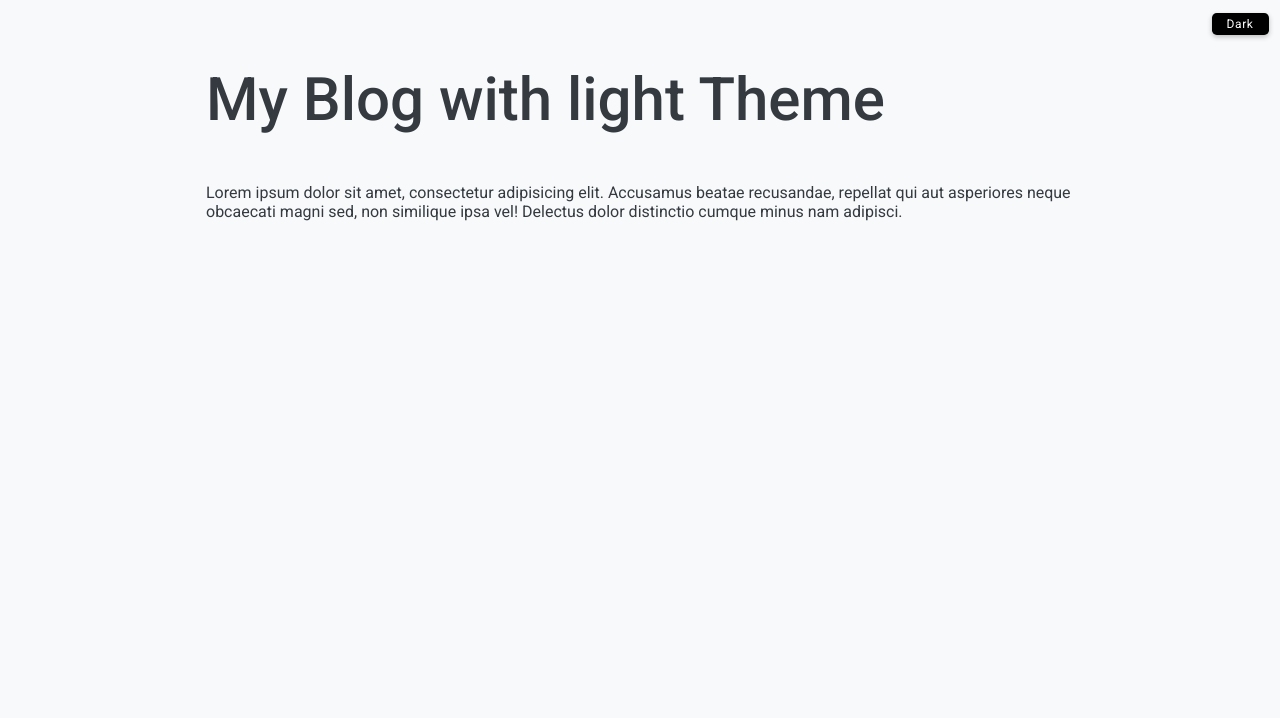
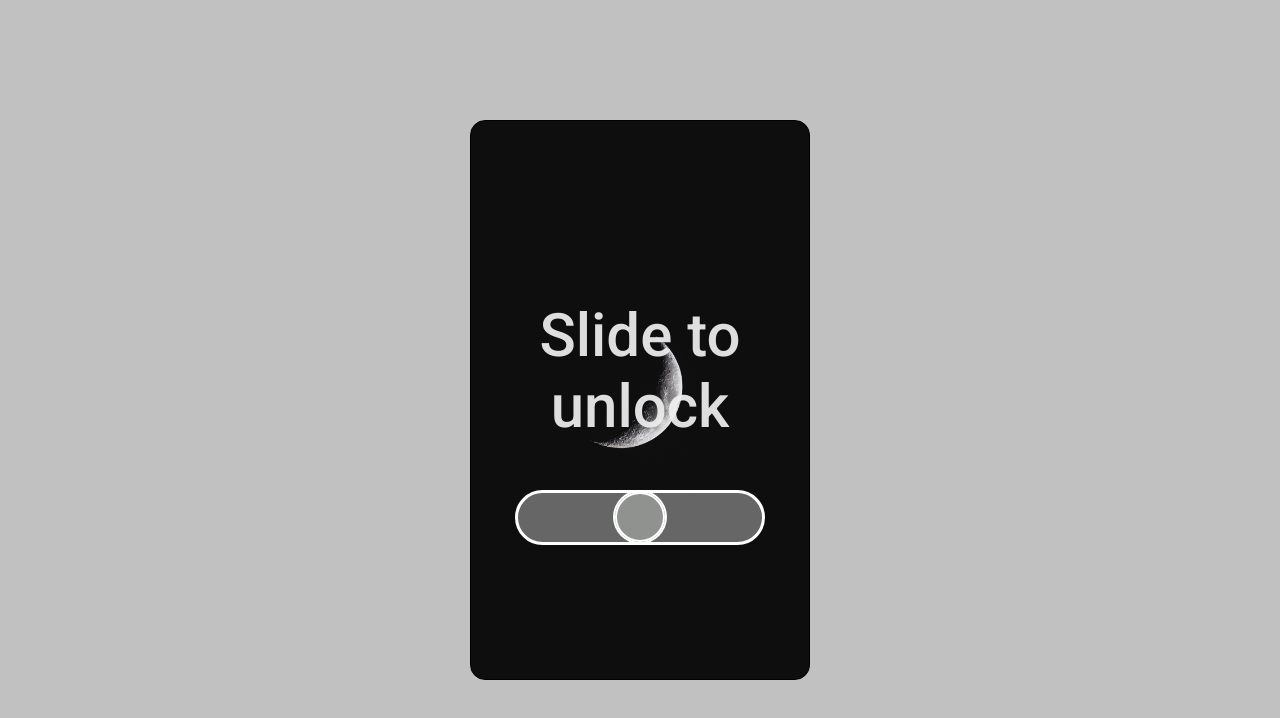
Before and after one commit to Bezobrazz/projects-sendbox, a React (Create React App) app: page / in a window 1280 px wide. Shown: the top 718 px of the page. Built offline with nearby package versions, Linux system fonts and the light colour scheme.

Commit message:
08-slide-to-unlock

```diff
--- a/src/App.js
+++ b/src/App.js
@@ -1,5 +1,6 @@
 import "./App.css";
-import LightAndDarkMode from "./projects/07-LightAndDarkModeApp/LightAndDarkMode";
+import SlideToUnlockApp from "./projects/08-slide-to-unlock/SlideToUnlockApp";
+// import LightAndDarkMode from "./projects/07-LightAndDarkModeApp/LightAndDarkMode";
 // import AlertApp from "./projects/05-alerts/AlertApp";
 // import RandomizeColors from "./projects/02-randomize-colors/RandomizeColors";
 // import LikeMyPhoto from "./projects/03-like-my-photo/LikeMyPhoto";
@@ -16,7 +17,8 @@ function App() {
       {/* <TestimonialsApp /> */}
       {/* <AlertApp /> */}
       {/* <TemperatureControllerApp /> */}
-      <LightAndDarkMode />
+      {/* <LightAndDarkMode /> */}
+      <SlideToUnlockApp />
     </div>
   );
 }
--- /dev/null
+++ b/src/projects/08-slide-to-unlock/LockSlider.css
@@ -0,0 +1,27 @@
+.slider::-webkit-slider-thumb {
+  -webkit-appearance: none;
+  width: 50px;
+  height: 50px;
+  background: rgba(188, 190, 188, 0.5);
+  background-size: 50px 50px;
+  cursor: pointer;
+  border-radius: 50%;
+  border: 2px solid #fff;
+  box-shadow: 0 0 0 2px #fff;
+  transition: all 0.2s ease;
+}
+.slider::-webkit-slider-thumb:active {
+  background: rgba(188, 190, 188, 0.8);
+}
+.unlockIcon {
+  position: absolute;
+  top: 70%;
+  left: 50%;
+  transform: translate(-50%, -50%);
+  width: 30px;
+  height: 30px;
+  background: url(https://s3-us-west-2.amazonaws.com/s.cdpn.io/1083533/lock.svg)
+    no-repeat;
+  background-size: 30px 30px;
+  transition: all 0.2s ease;
+}
--- /dev/null
+++ b/src/projects/08-slide-to-unlock/LockSlider.jsx
@@ -0,0 +1,47 @@
+import React from "react";
+import "./LockSlider.css";
+
+export default function LockSlider({ handleInput, sliderValue, width }) {
+  let sliderStyle = {
+    appearance: "none",
+    width: !width ? "300px" : width,
+    height: "55px",
+    background: "rgba(188, 190, 188, 0.5)",
+    outline: "none",
+    borderRadius: "50px",
+    border: "3px solid white",
+    overflow: "hidden",
+    position: "relative",
+    "&::-webkit-slider-thumb": {
+      appearance: "none",
+      width: "50px",
+      height: "50px",
+      background: "rgba(188, 190, 188, 0.5)",
+      borderRadius: "50%",
+
+      position: "absolute",
+      top: "0",
+      left: "0",
+      cursor: "pointer",
+      transition: "all 0.2s ease-in-out",
+      "&:hover": {
+        background: "rgba(188, 190, 188, 0.8)",
+      },
+      "&:active": {
+        background: "rgba(188, 190, 188, 1)",
+      },
+    },
+  };
+
+  return (
+    <div>
+      <input
+        type="range"
+        className="slider"
+        style={sliderStyle}
+        onInput={handleInput}
+        value={sliderValue}
+      />
+    </div>
+  );
+}
--- /dev/null
+++ b/src/projects/08-slide-to-unlock/SlideToUnlockApp.jsx
@@ -0,0 +1,75 @@
+import React, { useState, useEffect } from "react";
+import LockSlider from "./LockSlider";
+import { AiFillUnlock } from "react-icons/ai";
+import HomeSkreenImg from "./img/home.jpg";
+import LockSkreenImg from "./img/moon.jpg";
+
+export default function SlideToUnlockApp() {
+  const [uiProps, setUiProps] = useState({
+    uiText: "Slide to unlock",
+    uiColor: "#eeee",
+    uiBg: `url(${LockSkreenImg})center/cover no-repeat`,
+  });
+
+  const [showLockSlider, setShowLockSlider] = useState(true);
+  const [lockSliderValue, setLockSliderValue] = useState("0");
+  const handleLockSliderInput = (e) => {
+    // setLockSliderValue(0);
+    setLockSliderValue(e.target.value);
+    // if (e.target.value >= 100) {
+    //   setUiProps({
+    //     uiText: "Unlocked",
+    //     uiColor: "black",
+    //     uiBg: `url(${HomeSkreenImg})center/cover no-repeat`,
+    //   });
+    //   setShowLockSlider(false);
+    // }
+  };
+  const lockScreen = () => {
+    setLockSliderValue("0");
+    setShowLockSlider(true);
+    setUiProps({
+      uiText: "Slide to unlock",
+      uiColor: "#eeee",
+      uiBg: `url(${LockSkreenImg})center/cover no-repeat`,
+    });
+  };
+
+  useEffect(() => {
+    document.body.style.background = "#9999";
+    if (lockSliderValue === "100") {
+      setShowLockSlider(false);
+      setLockSliderValue("0");
+      setUiProps({
+        uiText: "Unlocked",
+        uiColor: "black",
+        uiBg: `url(${HomeSkreenImg})center/cover no-repeat`,
+      });
+    }
+  }, [lockSliderValue]);
+  return (
+    <div
+      className="container text-center d-flex flex-column border-15"
+      style={{
+        height: "70vh",
+        marginTop: "15vh",
+        width: "340px",
+        border: "1px solid black",
+        background: uiProps.uiBg,
+      }}
+    >
+      <h1 className="title" style={{ color: uiProps.uiColor }}>
+        {uiProps.uiText}
+      </h1>
+      {showLockSlider ? (
+        <LockSlider
+          width={"250px"}
+          handleInput={handleLockSliderInput}
+          value={lockSliderValue}
+        />
+      ) : (
+        <AiFillUnlock className="unlockIcon" onClick={lockScreen} />
+      )}
+    </div>
+  );
+}
```
Also changed, not shown: src/projects/08-slide-to-unlock/img/home.jpg (added), src/projects/08-slide-to-unlock/img/moon.jpg (added).
